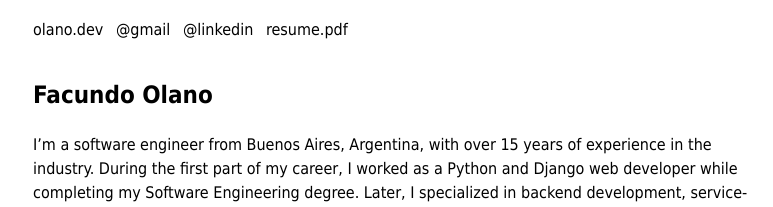
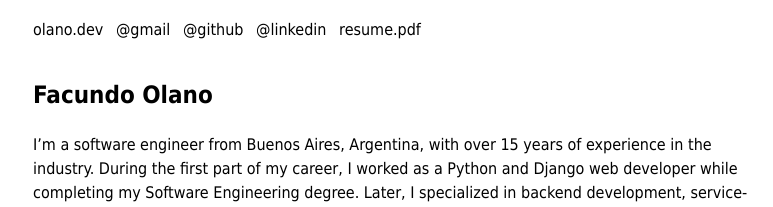
Before and after one commit to facundoolano/olano.dev, a Jekyll site: the page built from work/index.md, in a window 1280 px wide and 900 px high. Shown: the top 207 px of the window, without its empty margins (247-1020 px from the left). Built offline with Jekyll 4.4.1, drawn with Linux system fonts in a browser that asks for light colours.

Commit message:
add github profile links

```diff
--- a/work/index.md
+++ b/work/index.md
@@ -1,7 +1,7 @@
 ---
 layout: default
 title: Facundo Olano
-sections: [["mailto:facundo.olano@gmail.com", "@gmail"], ["https://www.linkedin.com/in/facundoolano/", "@linkedin"], ["/work/resume.pdf", "resume.pdf"]]
+sections: [["mailto:facundo.olano@gmail.com", "@gmail"], ["https://github.com/facundoolano", "@github"], ["https://www.linkedin.com/in/facundoolano/", "@linkedin"], ["/work/resume.pdf", "resume.pdf"]]
 ---
 
 I'm a software engineer from Buenos Aires, Argentina, with over 15 years of experience in the industry.
```
Also changed, not shown: index.md (+1 -0 lines).
